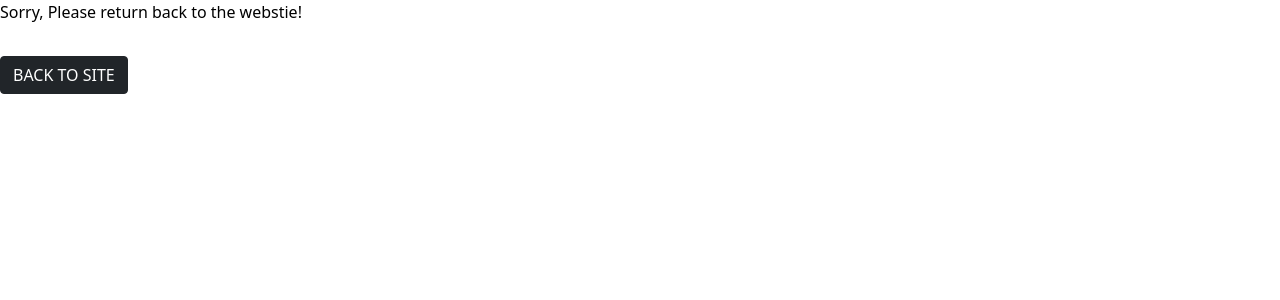
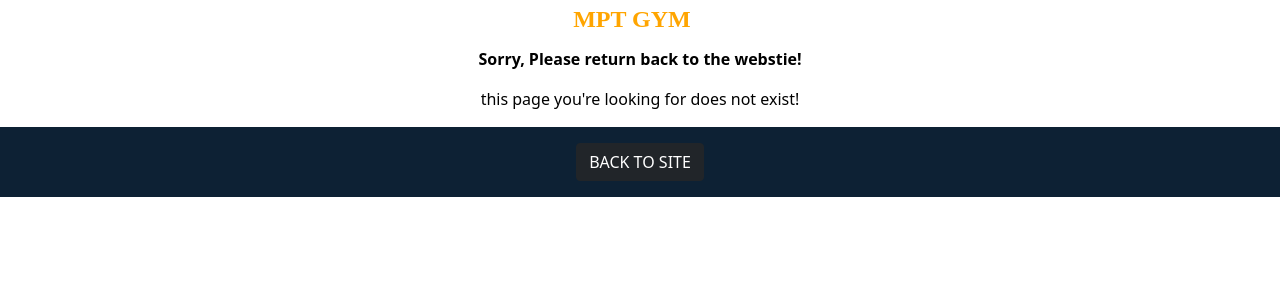
Before and after one commit to Craigharrison79/MS4-MPT-Gym, a Django app: template templates/404.html in a window 1280 px wide. Shown: the part 172-472 px from the top of that part. Run offline with Django 3.2, Linux system fonts and the light colour scheme; the template is opened without the code that fills it, so the values that code supplies are empty; the page is wider than the window, and the part outside it is not shown; some libraries are stand-ins or nearby versions; some web fonts are replaced.

Commit message:
Adding styling to 404.html.

```diff
--- a/templates/404.html
+++ b/templates/404.html
@@ -4,11 +4,18 @@
 
 {% block content %}
 <section>
-    <div class="error">
-        <p class="text-black">Sorry, Please return back to the webstie!</p>
-        <div class="pb-3 pt-3"><a href="{% url 'home' %}" class="btn btn-outline-black btn-dark text-uppercase">
-                <i class="text-uppercase text-black"></i>Back to site </a>
+    <div class="row error">
+        <div class="col text-center">
+            <div class="col-12">
+                <a class="navbar-brand nav-link logo" href="{% url 'home' %}"><h4><strong>MPT GYM</strong></h4></a>
+              </div>
+            <p class="text-black"><strong>Sorry, Please return back to the webstie!</strong></p>
+            <p class="text-black">this page you're looking for does not exist!</p>
+            <div class="pb-3 pt-3 base-color"><a href="{% url 'home' %}" class="btn btn-outline-black btn-dark text-uppercase">
+                    <i class="text-uppercase text-black"></i>Back to site </a>
+            </div>
         </div>
+
     </div>
 </section>
 {% endblock %}
```
